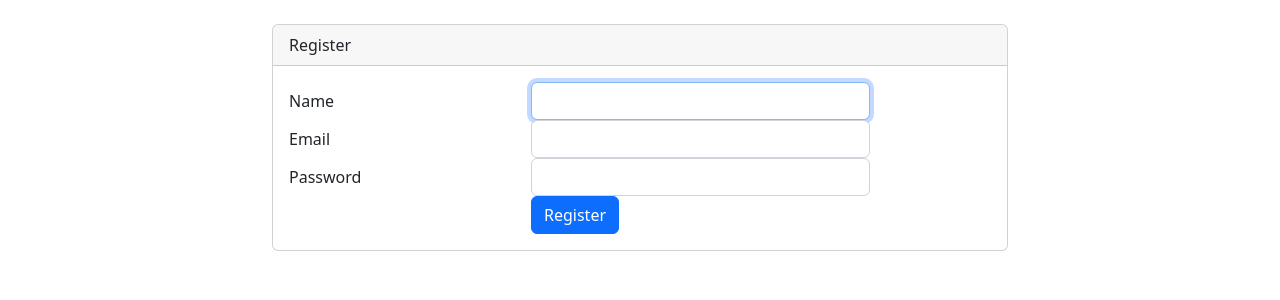
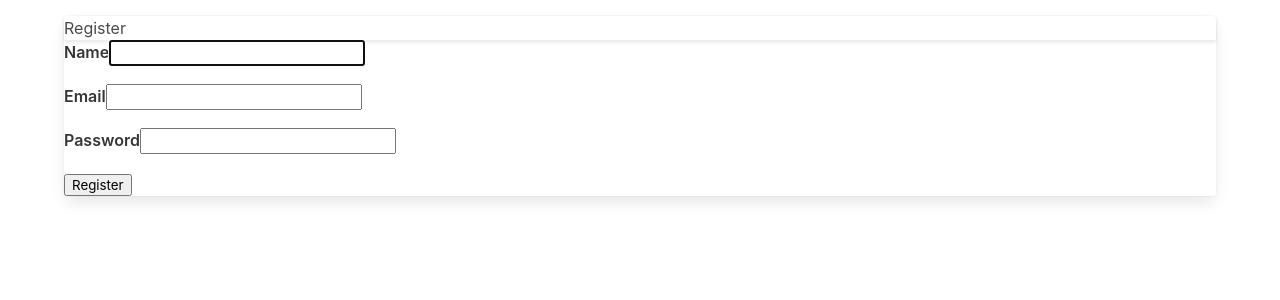
Before and after one commit to colonket/firebase-vuejs-blog, a Vue app: page /register in a window 1280 px wide. Shown: the top 300 px of the page. Built offline with nearby package versions, Linux system fonts and the light colour scheme; no server answers.

Commit message:
Migrate from Bootstrap to Buefy/, login page ready

```diff
--- a/package.json
+++ b/package.json
@@ -8,7 +8,7 @@
     "preview": "vite preview"
   },
   "dependencies": {
-    "bootstrap": "^5.2.3",
+    "buefy": "^0.9.23",
     "firebase": "^9.19.1",
     "vue": "^3.2.47",
     "vue-router": "^4.1.6",
--- a/src/App.vue
+++ b/src/App.vue
@@ -1,5 +1,6 @@
 <template>
   <div>
+    <topnavbar />
     <main class="py-4">
       <router-view></router-view>
     </main>
@@ -7,5 +8,10 @@
 </template>
 
 <script>
-export default {};
+import topnavbar from './components/Navbar.vue'
+export default {
+  components:{
+    topnavbar
+  }
+};
 </script>
--- a/src/components/Home.vue
+++ b/src/components/Home.vue
@@ -1,12 +1,12 @@
 <template>
     <div class="container">
       <div class="row justify-content-center">
-        <div class="col-md-8">
+        <div class="is-8">
           <div class="card">
             <div v-if="user.loggedIn">
               <div class="card-header">Welcome, {{user.data.displayName}}</div>
               <div class="card-body">
-                <div class="alert alert-success" role="alert">
+                <div class="message alert-success" role="alert">
                 You are logged in!
                 <div class="my-4">
 					<button  @click.prevent="signOut" class="btn btn-primary">Log Out</button>
@@ -15,7 +15,7 @@
             </div>
           </div>
           <div v-else class="p-4">
-			<div class="alert alert-danger" role="alert">
+			<div class="message is-danger" role="alert">
 				<h2>You are not logged in!</h2>
 			</div>
 
--- a/src/components/Login.vue
+++ b/src/components/Login.vue
@@ -1,55 +1,47 @@
 <template>
-    <div class="container">
-      <div class="row justify-content-center">
-        <div class="col-md-8">
-          <div class="card">
-            <div class="card-header">Login</div>
-            <div class="card-body">
-              <div v-if="error" class="alert alert-danger">{{error}}</div>
+    <div class="hero is-fullheight">
+		<div class="hero-body is-justify-content-center is-align-items-center">
+			<div v-if="error" class="message is-danger">{{error}}</div>
 			<form action="#"  @submit.prevent="Login">
-                <div class="form-group row">
-                  <label for="email" class="col-md-4 col-form-label text-md-right">Email</label>
-
-                  <div class="col-md-6">
+				<div class="columns is-flex is-flex-direction-column box">
+					<div class="column">
+						<label for="email">Email</label>
 						<input
 							id="email"
 							type="email"
-                      class="form-control"
+							class="input is-primary"
 							name="email"
 							value
 							required
 							autofocus
 							v-model="email"
+							placeholder="Email Address"
 						/>
 					</div>
-                </div>
-
-                <div class="form-group row">
-                  <label for="password" class="col-md-4 col-form-label text-md-right">Password</label>
-
-                  <div class="col-md-6">
+					<div class="column">
+						<label for="Name">Password</label>
 						<input
 							id="password"
 							type="password"
-                      class="form-control"
+							class="input is-primary"
 							name="password"
 							required
 							v-model="password"
+							placeholder="Password"
 						/>
 					</div>
+					<div class="column">
+						<button class="button is-primary is-fullwidth" type="submit">Login</button>
 					</div>
-
-                <div class="form-group row mb-0">
-                  <div class="col-md-8 offset-md-4">
-                    <button type="submit" class="btn btn-primary">Login</button>
+					<div class="has-text-centered">
+						<p class="is-size-7"> Don't have an account? <a href="/register" class="has-text-primary">Sign up</a>
+						</p>
 					</div>
 				</div>
 			</form>
 		</div>
 	</div>
-        </div>
-      </div>
-    </div>
+
   </template>
 
   <script>
--- a/src/components/Navbar.vue
+++ b/src/components/Navbar.vue
@@ -0,0 +1,10 @@
+<template>
+
+<div id="topnav">
+
+</div>
+
+</template>
+
+<script>
+</script>
--- a/src/components/Register.vue
+++ b/src/components/Register.vue
@@ -1,20 +1,20 @@
 <template>
     <div class="container">
       <div class="row justify-content-center">
-        <div class="col-md-8">
+        <div class="is-8">
           <div class="card">
             <div class="card-header">Register</div>
             <div class="card-body">
-              <div v-if="error" class="alert alert-danger">{{error}}</div>
+              <div v-if="error" class="message is-danger">{{error}}</div>
               <form action="#" @submit.prevent="Register">
-                <div class="form-group row">
-                  <label for="name" class="col-md-4 col-form-label text-md-right">Name</label>
+                <div class="field is-grouped row">
+                  <label for="name" class="is-4 label has-text-right">Name</label>
 
-                  <div class="col-md-6">
+                  <div class="is-6">
                     <input
                       id="name"
                       type="name"
-                      class="form-control"
+                      class="control"
                       name="name"
                       value
                       required
@@ -24,14 +24,14 @@
                   </div>
                 </div>
 
-                <div class="form-group row">
-                  <label for="email" class="col-md-4 col-form-label text-md-right">Email</label>
+                <div class="field is-grouped row">
+                  <label for="email" class="is-4 label has-text-right">Email</label>
 
-                  <div class="col-md-6">
+                  <div class="is-6">
                     <input
                       id="email"
                       type="email"
-                      class="form-control"
+                      class="control"
                       name="email"
                       value
                       required
@@ -41,14 +41,14 @@
                   </div>
                 </div>
 
-                <div class="form-group row">
-                  <label for="password" class="col-md-4 col-form-label text-md-right">Password</label>
+                <div class="field is-grouped row">
+                  <label for="password" class="is-4 label has-text-right">Password</label>
 
-                  <div class="col-md-6">
+                  <div class="is-6">
                     <input
                       id="password"
                       type="password"
-                      class="form-control"
+                      class="control"
                       name="password"
                       required
                       v-model="password"
@@ -56,8 +56,8 @@
                   </div>
                 </div>
 
-                <div class="form-group row mb-0">
-                  <div class="col-md-8 offset-md-4">
+                <div class="field is-grouped row mb-0">
+                  <div class="is-8 offset-md-4">
                     <button type="submit" class="btn btn-primary">Register</button>
                   </div>
                 </div>
--- a/src/main.js
+++ b/src/main.js
@@ -4,6 +4,9 @@ import App from './App.vue'
 import router from "./index";
 import { store } from "./store";
 
-import 'bootstrap/dist/css/bootstrap.min.css'
+import 'buefy/dist/buefy.css';
 
-createApp(App).use(router).use(store).mount('#app')
+const app = createApp(App)
+app.use(router);
+app.use(store);
+const mountedApp = app.mount('#app');
```
Also changed, not shown: 1 other file (tests, documents, lock files or other folders). Lines whose indentation alone changed are shown as unchanged.
